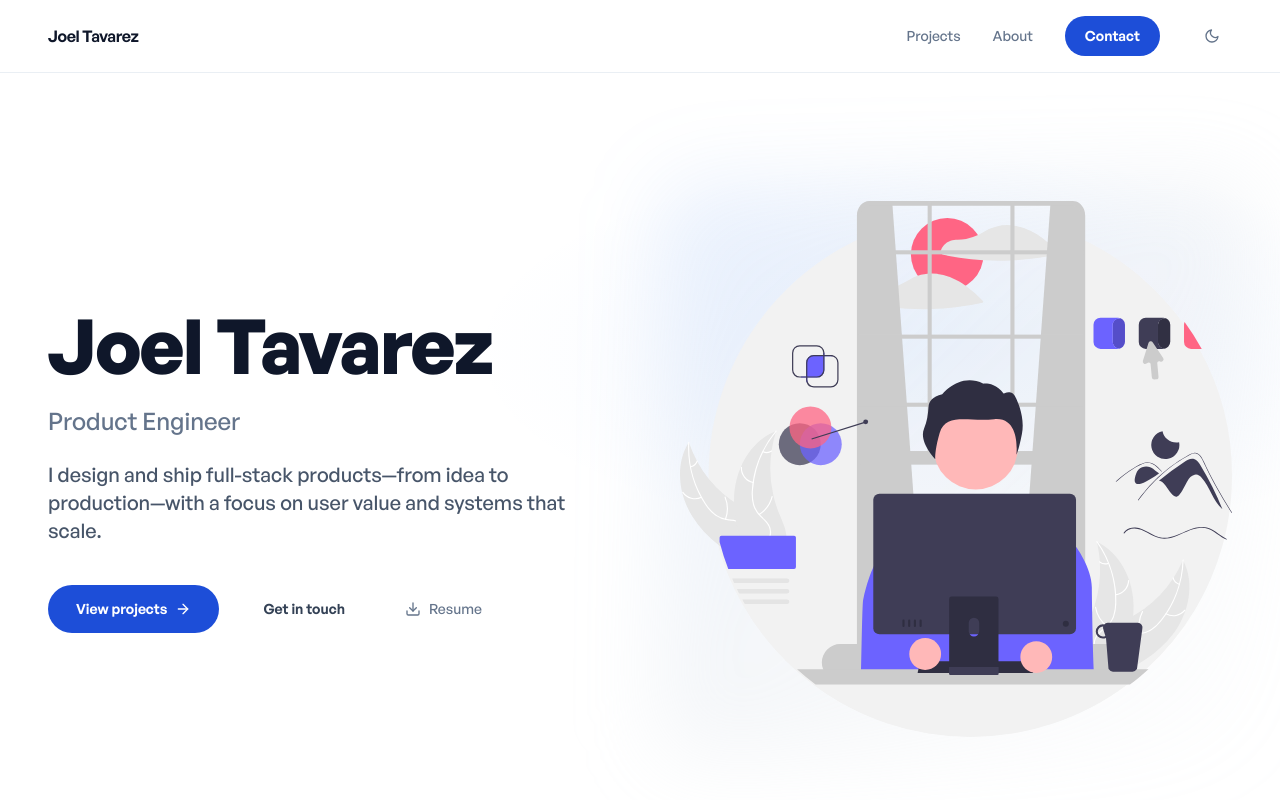
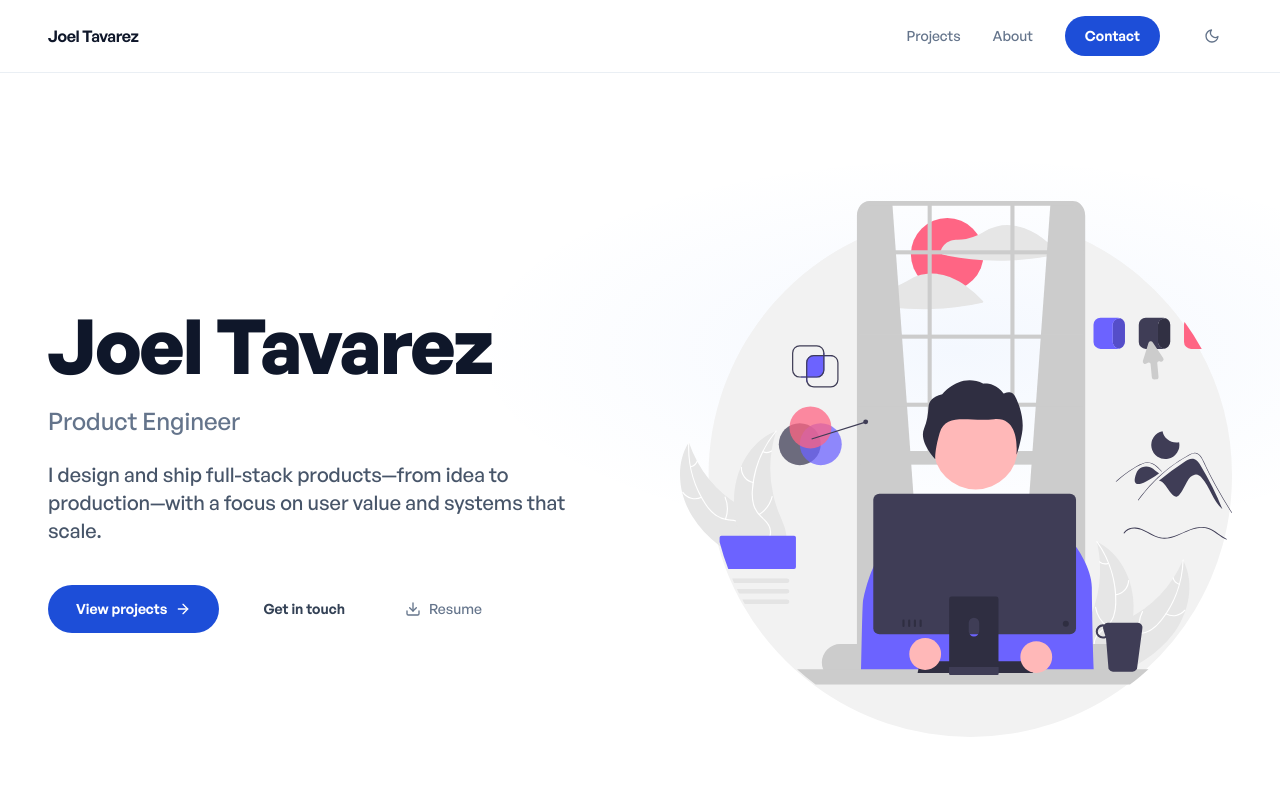
Before and after one commit to Don-Joel/Me, a Next.js app: page / in a window 1280 px wide. Shown: the top 800 px of the page. Built offline with nearby package versions, Linux system fonts and the light colour scheme.

Commit message:
removing gradient

```diff
--- a/components/shared/AppBanner.tsx
+++ b/components/shared/AppBanner.tsx
@@ -23,7 +23,7 @@ const HeroBackground = () => (
 const HeroImage = () => (
   <div className="relative mx-auto w-full max-w-[280px] sm:max-w-sm lg:max-w-none">
     <div
-      className="absolute -inset-6 rounded-[2.5rem] bg-gradient-to-br from-blue-500/10 via-slate-300/20 to-transparent blur-2xl dark:from-blue-500/15 dark:via-slate-600/10"
+      className="absolute -inset-6 rounded-[2.5rem] from-blue-500/10 via-slate-300/20 to-transparent blur-2xl dark:from-blue-500/15 dark:via-slate-600/10"
       aria-hidden
     />
     <Image
```
